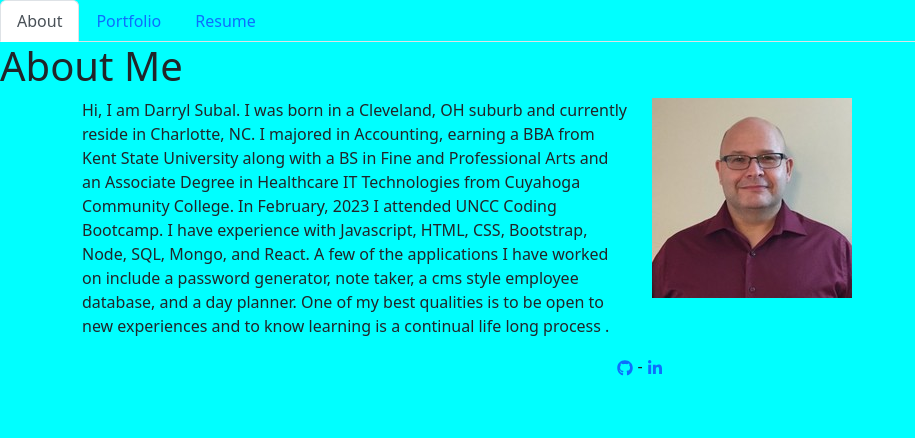
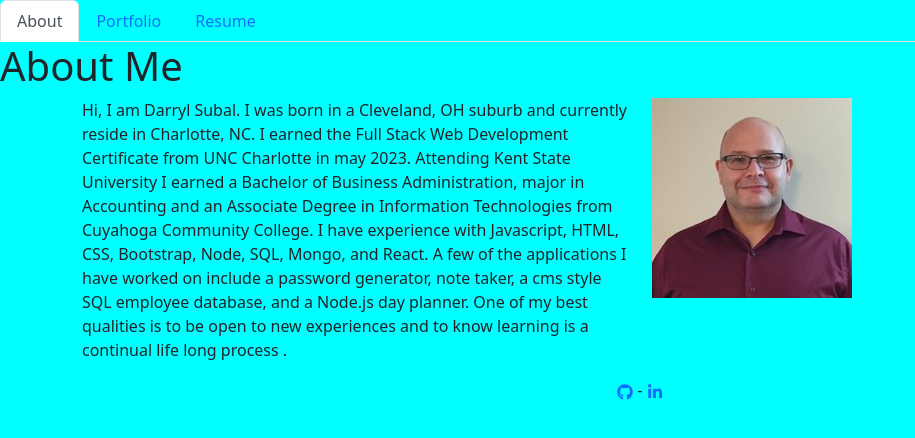
Before and after one commit to Dale2k/Darryl_Subal_Portfolio, a React (Create React App) app: page / in a window 1280 px wide. Shown: the top 438 px of the page, without its empty margins (0-915 px from the left). Built offline with nearby package versions, Linux system fonts and the light colour scheme.

Commit message:
update about

```diff
--- a/src/components/pages/About.js
+++ b/src/components/pages/About.js
@@ -13,16 +13,17 @@ export default function About() {
           <Col>
             <p>
               Hi, I am Darryl Subal. I was born in a Cleveland, OH suburb and
-              currently reside in Charlotte, NC. I majored in Accounting,
-              earning a BBA from Kent State University along with a BS in Fine
-              and Professional Arts and an Associate Degree in Healthcare IT
-              Technologies from Cuyahoga Community College. In February, 2023 I
-              attended UNCC Coding Bootcamp. I have experience with Javascript,
-              HTML, CSS, Bootstrap, Node, SQL, Mongo, and React. A few of the
-              applications I have worked on include a password generator, note
-              taker, a cms style employee database, and a day planner. One of my
-              best qualities is to be open to new experiences and to know
-              learning is a continual life long process .
+              currently reside in Charlotte, NC. I earned the Full Stack Web
+              Development Certificate from UNC Charlotte in may 2023. Attending
+              Kent State University I earned a Bachelor of Business
+              Administration, major in Accounting and an Associate Degree in
+              Information Technologies from Cuyahoga Community College. I have
+              experience with Javascript, HTML, CSS, Bootstrap, Node, SQL,
+              Mongo, and React. A few of the applications I have worked on
+              include a password generator, note taker, a cms style SQL employee
+              database, and a Node.js day planner. One of my best qualities is
+              to be open to new experiences and to know learning is a continual
+              life long process .
             </p>
           </Col>
           <Col xs={6}>
```
Also changed, not shown: 20 other files (tests, documents, lock files or other folders).
